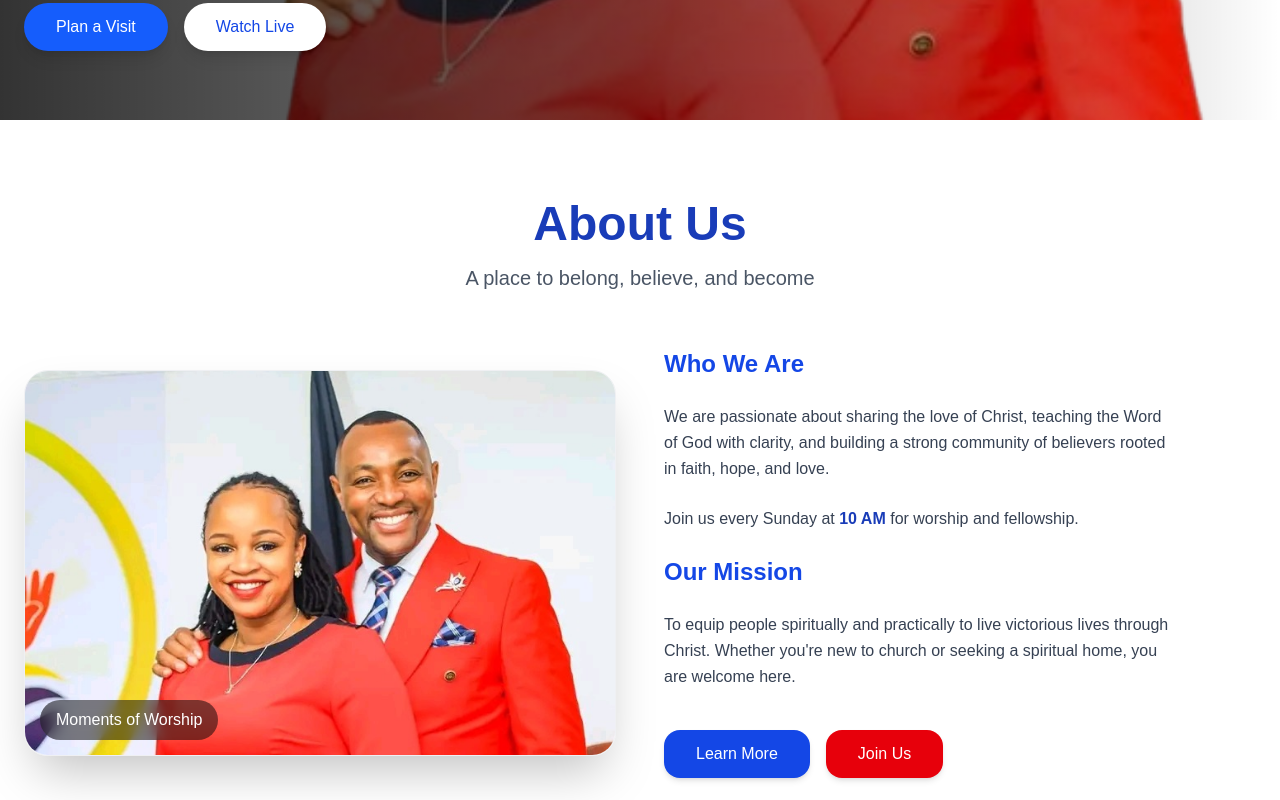
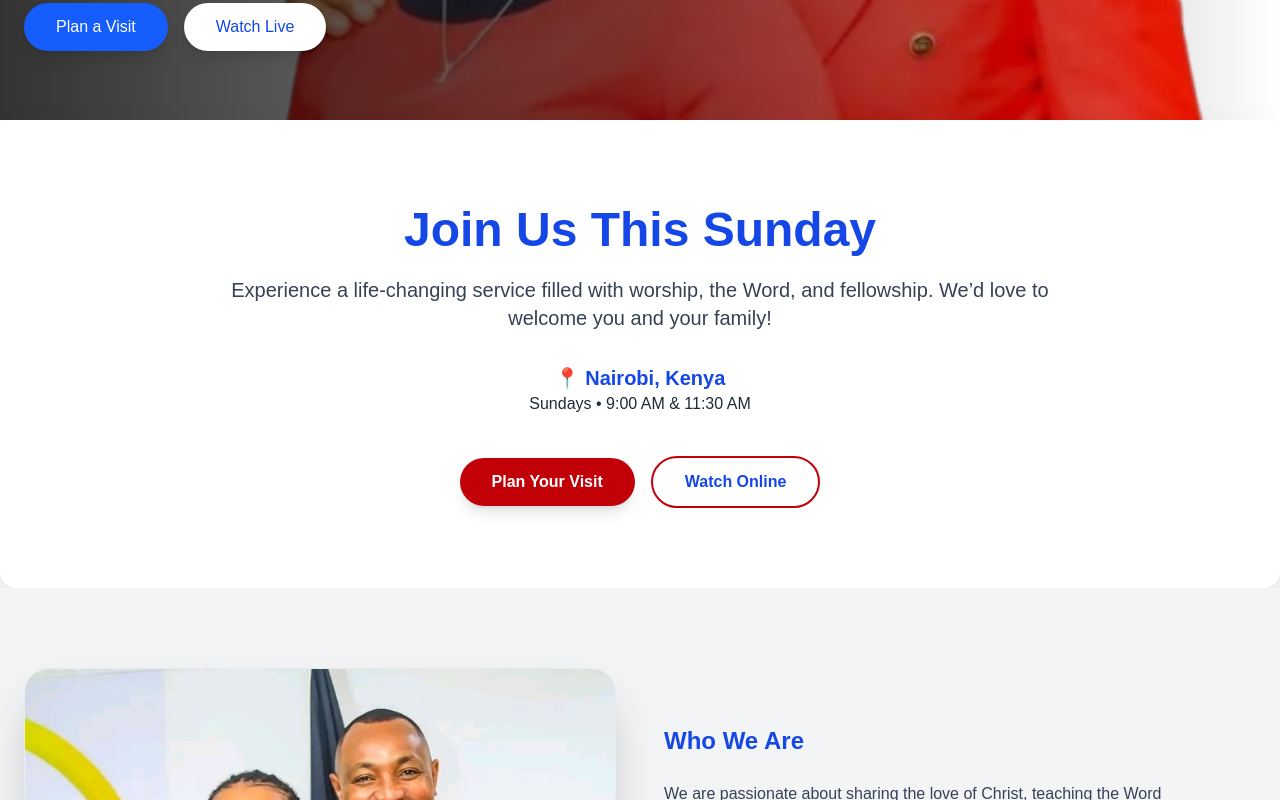
Before and after one commit to Seifuddin/Shammah, a Next.js app: page / in a window 1280 px wide. Shown: the part 600-1400 px from the top of the page. Built offline with nearby package versions, Linux system fonts and the light colour scheme.

Commit message:
improved layout

```diff
--- a/src/app/page.js
+++ b/src/app/page.js
@@ -21,6 +21,8 @@ import Projects from "@/components/Projects";
 import Feeding from "@/components/Feeding";
 import SwiperGrid from "@/components/SwiperGrid";
 import ImageSlider from "@/components/ImageSlider";
+import SundayCTA from "@/components/SundayCTA";
+import JourneyTimeline from "@/components/JourneyTimeline";
 
 export default function Home() {
   return (
@@ -28,6 +30,7 @@ export default function Home() {
       {/* Hero Section */}
       <section>
         <Heroo />
+        <SundayCTA />
       </section>
        {/* Events */}
       <section className="">
@@ -36,6 +39,7 @@ export default function Home() {
       {/* Blog */}
       <section className="">
         <Aboutus />
+        <JourneyTimeline />
         <Sermon />
       </section>
 
--- a/src/components/AboutUs.jsx
+++ b/src/components/AboutUs.jsx
@@ -9,29 +9,28 @@ import AboutUsTimeline from "./About";
 
 export default function Aboutus() {
   return (
-    <section className="py-20 bg-white relative overflow-hidden">
+    <section className="py-20 bg-gray-100 relative overflow-hidden">
       {/* Decorative Background Shape */}
       <div className="absolute top-0 left-0 w-40 h-40 bg-blue-200 rounded-full blur-3xl opacity-40 -z-10" />
       <div className="absolute bottom-0 right-0 w-56 h-56 bg-red-200 rounded-full blur-3xl opacity-40 -z-10" />
 
       {/* Heading */}
       <motion.h2
-        className="text-3xl md:text-5xl font-extrabold mb-4 text-center text-blue-800"
+        className="text-3xl md:text-5xl font-extrabold text-center text-blue-800"
         initial={{ opacity: 0, y: 20 }}
         whileInView={{ opacity: 1, y: 0 }}
         transition={{ duration: 0.6 }}
         viewport={{ once: true }}
       >
-        About Us
+
       </motion.h2>
       <motion.h4
-        className="text-center text-lg md:text-xl font-medium text-gray-600 mb-14"
+        className="text-center text-lg md:text-xl font-medium text-gray-600 mb-"
         initial={{ opacity: 0 }}
         whileInView={{ opacity: 1 }}
         transition={{ delay: 0.2, duration: 0.6 }}
         viewport={{ once: true }}
       >
-        A place to belong, believe, and become
       </motion.h4>
 
       {/* Grid */}
@@ -73,10 +72,10 @@ export default function Aboutus() {
             Join us every Sunday at <span className="font-semibold text-blue-800">10 AM</span> for worship and fellowship.
           </p>
 
-          <h2 className="text-xl md:text-2xl font-semibold text-blue-700">
+          <h2 className="hidden md:fle text-xl md:text-2xl font-semibold text-blue-700">
             Our Mission
           </h2>
-          <p className="text-gray-700 leading-relaxed max-w-lg">
+          <p className= "hidden md:fle text-gray-700 leading-relaxed max-w-lg">
             To equip people spiritually and practically to live victorious lives
             through Christ. Whether you're new to church or seeking a spiritual
             home, you are welcome here.
@@ -99,7 +98,6 @@ export default function Aboutus() {
           </div>
         </motion.div>
       </div>
-      <JourneyTimeline />
     </section>
   );
 }
--- a/src/components/JourneyTimeline.jsx
+++ b/src/components/JourneyTimeline.jsx
@@ -42,7 +42,7 @@ export default function JourneyTimeline() {
               viewport={{ once: true }}
               className="mb-10 ml-6"
             >
-              <span className="absolute -left-4 flex items-center justify-center w-8 h-8 bg-indigo-500 text-white rounded-full shadow-lg">
+              <span className="absolute -left-4 flex items-center justify-center w-8 h-8 bg-indigo-500 text-black rounded-full shadow-lg">
                 <Calendar className="w-4 h-4" />
               </span>
               <h3 className="text-xl font-semibold">{item.year} — {item.title}</h3>
--- /dev/null
+++ b/src/components/SundayCTA.jsx
@@ -0,0 +1,61 @@
+"use client";
+
+import { motion } from "framer-motion";
+import Link from "next/link";
+
+export default function SundayCTA() {
+  return (
+    <section className="relative bg-white text-blue-700 py-20 px-6 md:px-12 text-center overflow-hidden rounded-2xl shadow-2xl">
+      {/* Background Overlay */}
+      <div className="absolute inset-0"></div>
+
+      <motion.div
+        initial={{ opacity: 0, y: 50 }}
+        whileInView={{ opacity: 1, y: 0 }}
+        transition={{ duration: 0.8 }}
+        viewport={{ once: true }}
+        className="relative z-10 max-w-4xl mx-auto"
+      >
+        {/* Title */}
+        <h2 className="text-4xl md:text-5xl font-extrabold mb-4 leading-tight">
+          Join Us This Sunday
+        </h2>
+
+        {/* Subtitle */}
+        <p className="text-lg md:text-xl mb-8 text-gray-700">
+          Experience a life-changing service filled with worship, the Word, and
+          fellowship. We’d love to welcome you and your family!
+        </p>
+
+        {/* Service Info */}
+        <div className="mb-10">
+          <p className="text-xl font-semibold">📍 Nairobi, Kenya</p>
+          <p className="text-md text-gray-800">Sundays • 9:00 AM & 11:30 AM</p>
+        </div>
+
+        {/* CTA Buttons */}
+        <div className="flex flex-col md:flex-row items-center justify-center gap-4">
+          <Link href="/visit">
+            <motion.button
+              whileHover={{ scale: 1.05 }}
+              whileTap={{ scale: 0.95 }}
+              className="bg-red-700 text-white font-semibold px-8 py-3 rounded-full shadow-lg hover:bg-blue-700 transition"
+            >
+              Plan Your Visit
+            </motion.button>
+          </Link>
+
+          <Link href="/watch">
+            <motion.button
+              whileHover={{ scale: 1.05 }}
+              whileTap={{ scale: 0.95 }}
+              className="bg-transparent border-2 border-red-700 text-blue-700 font-semibold px-8 py-3 rounded-full hover:bg-blue-700  transition"
+            >
+              Watch Online
+            </motion.button>
+          </Link>
+        </div>
+      </motion.div>
+    </section>
+  );
+}
--- a/src/components/SwiperGrid.jsx
+++ b/src/components/SwiperGrid.jsx
@@ -10,28 +10,39 @@ const imageGroups = [
   [
     {
       img: "/images/1754934102013.jpg",
-      title: "Sunday Worship",
-      caption: "Spirit-filled worship and praise every Sunday.",
-      link: "/blog/sunday-worship",
+      title: "A Gift of Mobility",
+      caption: "Pastor blessing members with motorbikes for daily life and ministry.",
+      link: "/blog/gift-of-mobility",
     },
     {
       img: "/images/1754934116763.jpg",
-      title: "Bible Study Tuesdays",
-      caption: "Dig deeper into God's Word together.",
-      link: "/blog/bible-study",
+      title: "Empowering Lives",
+      caption: "Each motorbike empowers families and strengthens the church community.",
+      link: "/blog/empowering-lives",
     },
     {
       img: "/images/1754934148006.jpg",
-      title: "Youth Ministry",
-      caption: "Empowering the next generation for Christ.",
-      link: "/blog/youth-ministry",
+      title: "Blessings on Wheels",
+      caption: "A testimony of generosity bringing joy and hope to many.",
+      link: "/blog/blessings-on-wheels",
     },
   ],
 ];
 
+
 export default function SwiperGrid() {
   return (
-    <div className="space-y-8 px-4">
+    <div className="space-y-12 mx-auto bg-gray-50 py-16 px-4">
+      {/* Title + Subtitle */}
+      <div className="text-center max-w-2xl mx-auto ">
+        <h2 className="text-3xl md:text-4xl font-bold text-blue-700 mb-3">
+          Blessings on Wheels
+        </h2>
+        <p className="text-lg text-gray-600">
+          A journey of generosity — gifting motorbikes to empower lives and ministry.
+        </p>
+      </div>
+
       {imageGroups.map((group, index) => (
         <Swiper
           key={index}
@@ -43,7 +54,7 @@ export default function SwiperGrid() {
             640: { slidesPerView: 2 },
             1024: { slidesPerView: 3 },
           }}
-          className="rounded-lg"
+          className="rounded-lg container"
         >
           {group.map((item, i) => (
             <SwiperSlide key={i}>
@@ -55,7 +66,9 @@ export default function SwiperGrid() {
                     className="w-full h-48 md:h-60 object-cover"
                   />
                   <div className="p-4">
-                    <h3 className="text-lg font-semibold text-gray-800">{item.title}</h3>
+                    <h3 className="text-lg font-semibold text-gray-800">
+                      {item.title}
+                    </h3>
                     <p className="text-sm text-gray-600 mt-1">{item.caption}</p>
                   </div>
                 </div>
```
